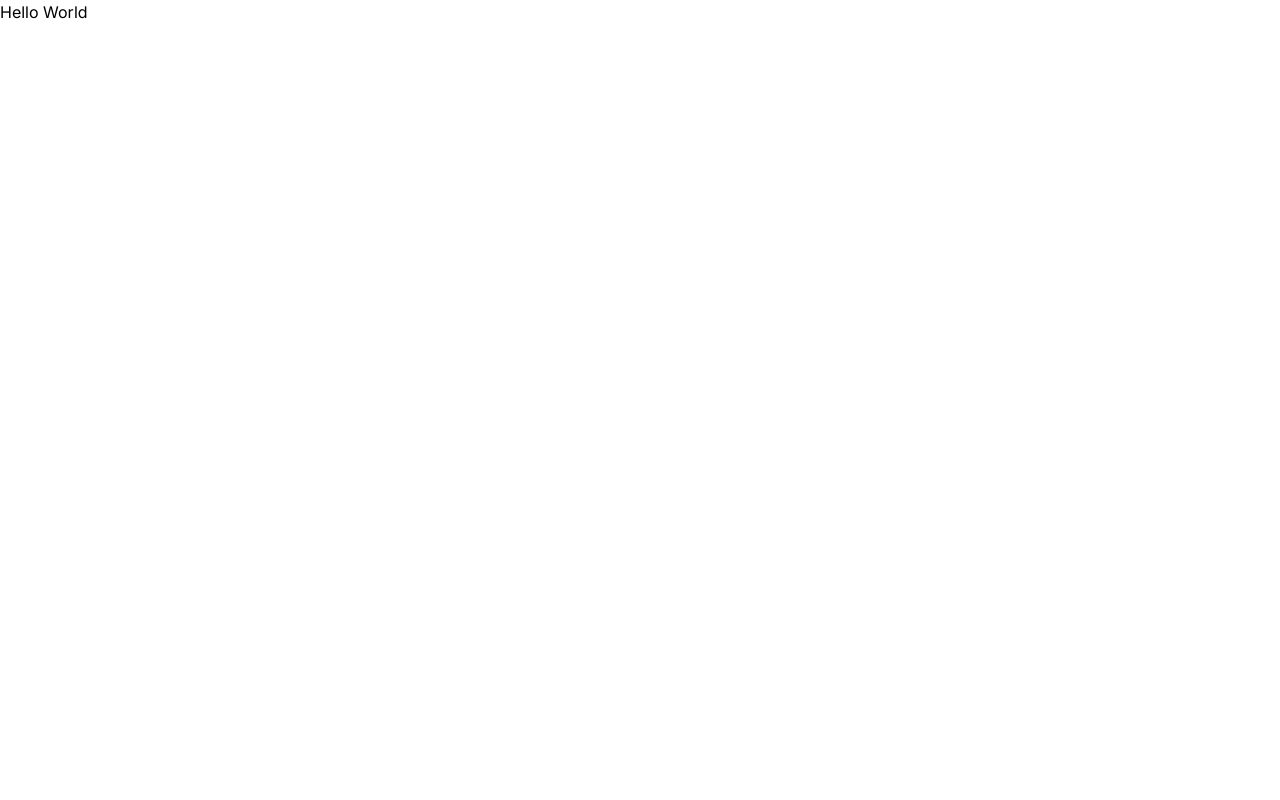
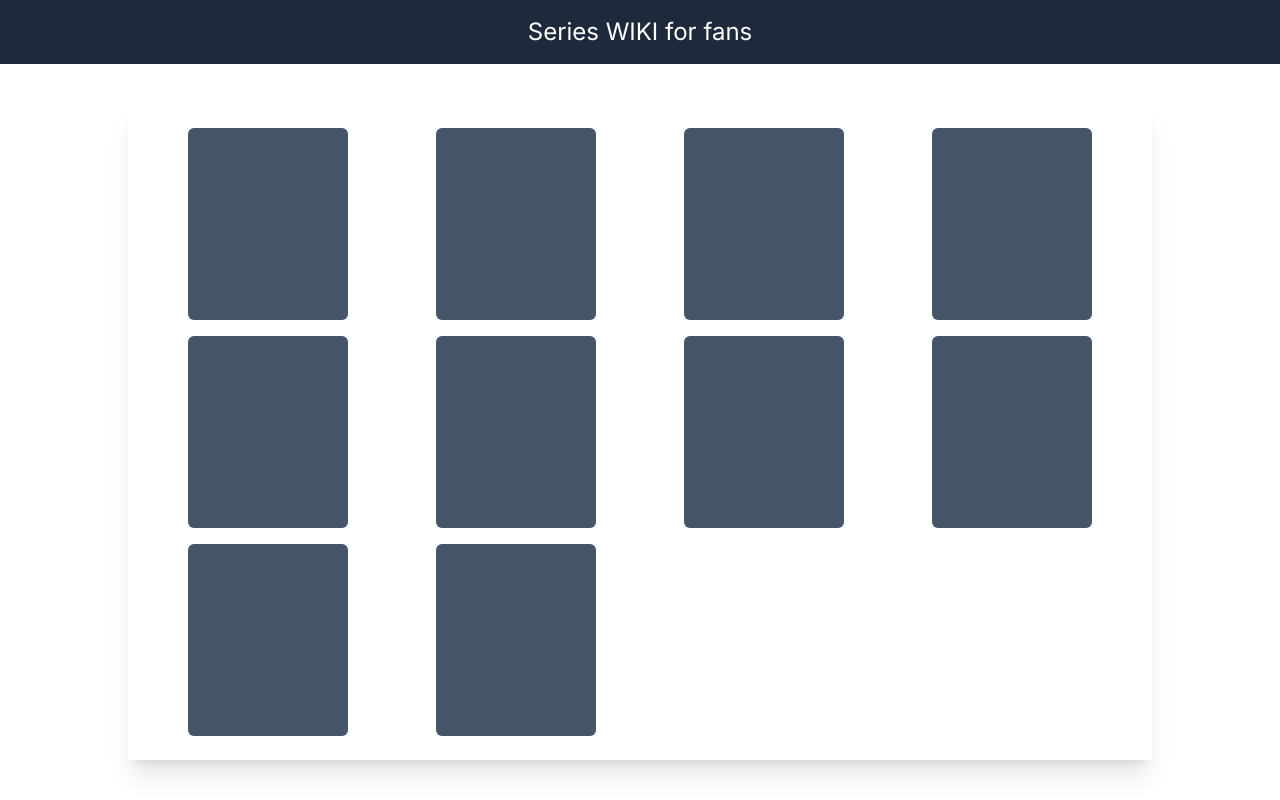
Before and after one commit to SouzaGabriel26/Wiki-for-fans, a Next.js app: page / in a window 1280 px wide. Built offline with nearby package versions, Linux system fonts and the light colour scheme.

Commit message:
feat: create home page structure with grid behavior

```diff
--- /dev/null
+++ b/src/app/components/Card.tsx
@@ -0,0 +1,3 @@
+export function Card() {
+  return <div className="h-48 w-40 rounded-md bg-slate-600"></div>;
+}
--- /dev/null
+++ b/src/app/components/Header.tsx
@@ -0,0 +1,7 @@
+export function Header() {
+  return (
+    <header className="bg-slate-800 p-4 text-white">
+      <h1 className="text-center text-2xl">Series WIKI for fans</h1>
+    </header>
+  );
+}
--- /dev/null
+++ b/src/app/components/Wrapper.tsx
@@ -0,0 +1,11 @@
+type WrapperProps = {
+  children: React.ReactNode;
+};
+
+export function Wrapper({ children }: WrapperProps) {
+  return (
+    <div className="mx-auto mt-10 h-full w-full max-w-5xl shadow-xl">
+      {children}
+    </div>
+  );
+}
--- a/src/app/page.tsx
+++ b/src/app/page.tsx
@@ -1,7 +1,20 @@
+import { Card } from './components/Card';
+import { Header } from './components/Header';
+import { Wrapper } from './components/Wrapper';
+
 export default function Home() {
   return (
-    <main>
-      <h1>Hello World</h1>
-    </main>
+    <div className="flex h-full flex-col">
+      <Header />
+      <Wrapper>
+        <main className="flex flex-grow flex-col items-center justify-center">
+          <div className="grid w-full place-items-center justify-center gap-4 overflow-y-auto p-6 sm:grid-cols-2 md:grid-cols-4">
+            {Array.from({ length: 10 }).map((_, index) => (
+              <Card key={index} />
+            ))}
+          </div>
+        </main>
+      </Wrapper>
+    </div>
   );
 }
```
